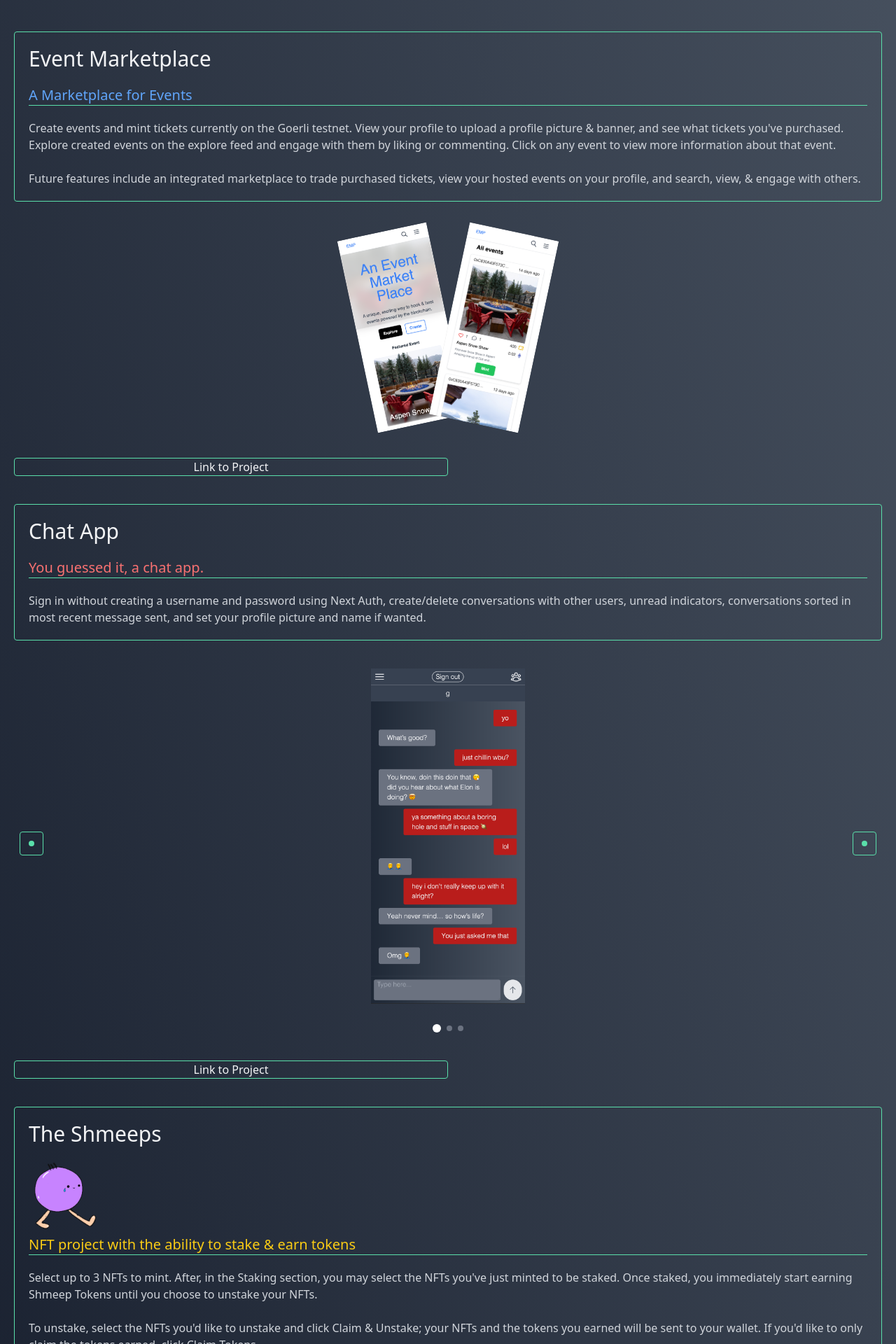
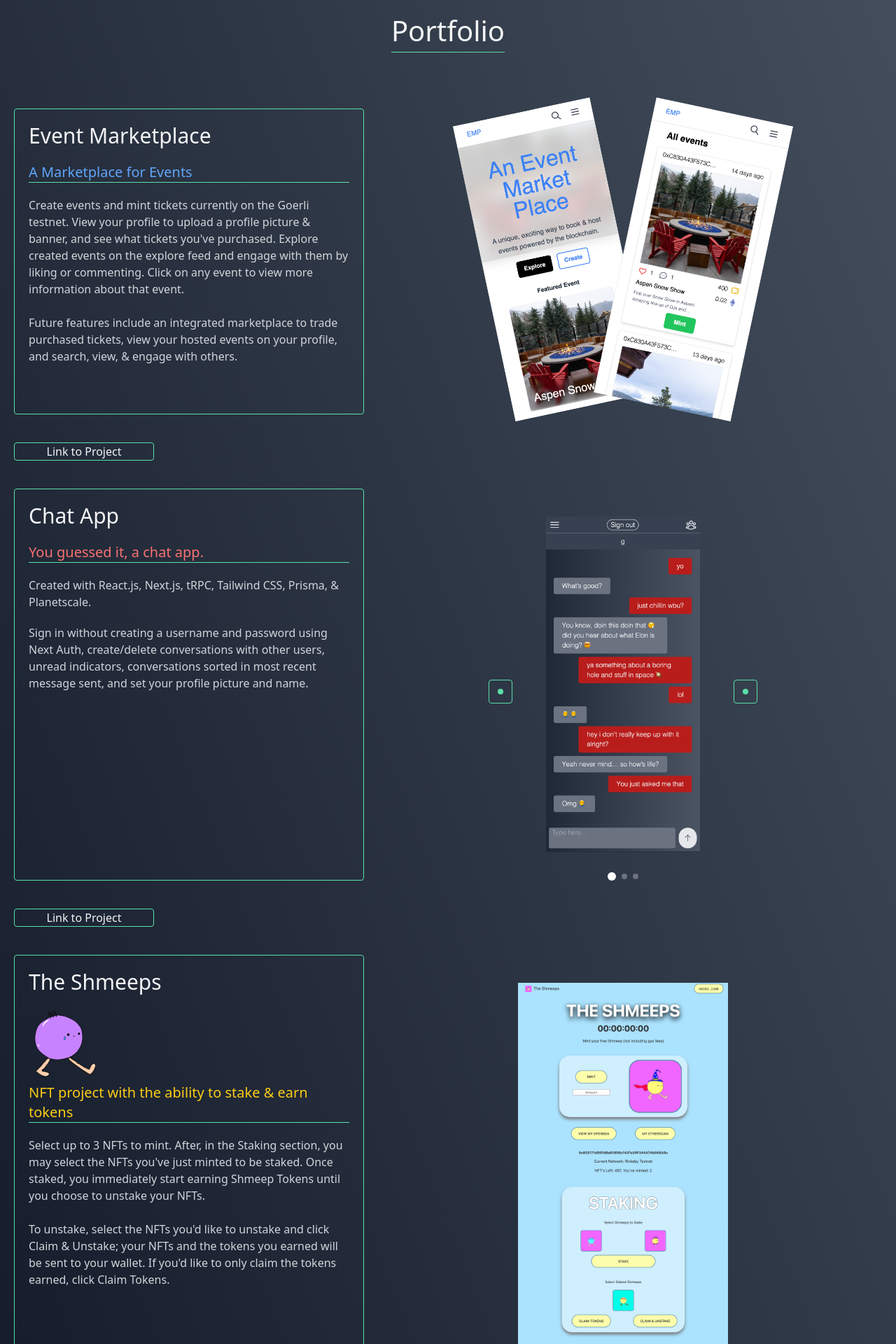
Before and after one commit to 0xJayden/portfolio, a Next.js app: page / in a window 1280 px wide. Shown: the part 840-2760 px from the top of the page at 70% size. Built offline with nearby package versions, Linux system fonts and the light colour scheme.

Commit message:
desktop view

```diff
--- a/components/Chat.tsx
+++ b/components/Chat.tsx
@@ -34,28 +34,33 @@ export default function EventMarketPlace() {
 
   return (
     <>
-      <div className="border border-[#5adfaa] rounded p-5 relative">
+      <div className="sm:flex">
+        <div className="border border-[#5adfaa] rounded p-5 relative sm:max-w-[500px]">
           <h1 className="text-3xl mb-5 ">Chat App</h1>
           <h1 className="text-xl mb-5 border-b text-red-400 border-[#5adfaa]">
             You guessed it, a chat app.
           </h1>
           <p className="text-gray-300">
+            Created with React.js, Next.js, tRPC, Tailwind CSS, Prisma, &
+            Planetscale.
+          </p>
+          <p className="text-gray-300 mt-5">
             {`Sign in without creating a username and password using Next Auth, create/delete conversations
            with other users, unread indicators, conversations sorted in most recent message sent, and set
-            your profile picture and name if wanted.`}
+            your profile picture and name.`}
           </p>
         </div>
-
+        <div className="sm:flex sm:flex-col sm:w-full">
           <div className="flex relative justify-center mt-10 h-[500px] w-full overflow-hidden">
-        <div className="flex justify-between w-full z-10">
+            <div className="flex justify-between w-full max-w-[400px] z-10">
               <div
                 onClick={() => {
                   if (clickedRight || clickedLeft) return;
                   prevPic();
                 }}
-            className="p-2 flex items-center justify-center transition-all duration-[600] ease-in-out"
+                className="p-2 flex items-center justify-center"
               >
-            <div className="border rounded border-[#5adfaa] cursor-pointer">
+                <div className="border rounded border-[#5adfaa] cursor-pointer transition-all duration-200 ease-out hover:bg-[#5adfaa] [&>*]:hover:bg-gray-700">
                   <div className="rounded-full h-2 w-2 m-3 bg-[#5adfaa]"></div>
                 </div>
               </div>
@@ -64,9 +69,9 @@ export default function EventMarketPlace() {
                   if (clickedRight || clickedLeft) return;
                   nextPic();
                 }}
-            className="p-2 flex items-center justify-center transition-all duration-[600] ease-in-out"
+                className="p-2 flex items-center justify-center"
               >
-            <div className="border rounded border-[#5adfaa] cursor-pointer">
+                <div className="border rounded border-[#5adfaa] cursor-pointer transition-all duration-200 ease-out hover:bg-[#5adfaa] [&>*]:hover:bg-gray-700">
                   <div className="rounded-full h-2 w-2 m-3 bg-[#5adfaa]"></div>
                 </div>
               </div>
@@ -122,10 +127,18 @@ export default function EventMarketPlace() {
               }`}
             ></div>
           </div>
+        </div>
 
         <button
           onClick={() => router.push("https://chat-app-hjmk.vercel.app")}
-        className="border rounded border-[#5adfaa] w-1/2 mt-10"
+          className="border sm:hidden rounded border-[#5adfaa] w-1/2 mt-10 max-w-[200px] transition-all duration-200 ease-out hover:bg-[#5adfaa] hover:text-gray-700"
+        >
+          Link to Project
+        </button>
+      </div>
+      <button
+        onClick={() => router.push("https://chat-app-hjmk.vercel.app")}
+        className="border hidden sm:inline rounded border-[#5adfaa] w-1/2 mt-10 max-w-[200px] transition-all duration-200 ease-out hover:bg-[#5adfaa] hover:text-gray-700"
       >
         Link to Project
       </button>
--- a/components/EventMarketPlace.tsx
+++ b/components/EventMarketPlace.tsx
@@ -7,7 +7,8 @@ export default function EventMarketPlace() {
   const router = useRouter();
   return (
     <>
-      <div className="border border-[#5adfaa] rounded p-5">
+      <div className="sm:flex">
+        <div className="border border-[#5adfaa] rounded p-5 sm:max-w-[500px]">
           <h1 className="text-3xl mb-5 ">Event Marketplace</h1>
           <h1 className="text-xl mb-5 border-b text-blue-400 border-[#5adfaa]">
             A Marketplace for Events
@@ -21,23 +22,29 @@ export default function EventMarketPlace() {
             <br />
             <br />
             Future features include an integrated marketplace to trade purchased
-          tickets, view your hosted events on your profile, and search, view, &
-          engage with others.
+            tickets, view your hosted events on your profile, and search, view,
+            & engage with others.
           </p>
         </div>
 
-      <div className="flex justify-center mt-10">
-        <div className="max-w-[130px] -rotate-12">
+        <div className="flex justify-center mt-10 sm:mt-0 sm:w-full">
+          <div className="max-w-[130px] sm:max-w-[200px] -rotate-12">
             <Image src={empMobile} />
           </div>
-        <div className="max-w-[130px] rotate-12">
+          <div className="max-w-[130px] sm:max-w-[200px] rotate-12">
             <Image src={explore} />
           </div>
         </div>
-
         <button
           onClick={() => router.push("https://event-marketplace.vercel.app/")}
-        className="border rounded border-[#5adfaa] w-1/2 mt-10"
+          className="sm:hidden border rounded border-[#5adfaa] w-1/2 mt-10 max-w-[200px] transition-all duration-200 ease-out hover:bg-[#5adfaa] hover:text-gray-700"
+        >
+          Link to Project
+        </button>
+      </div>
+      <button
+        onClick={() => router.push("https://event-marketplace.vercel.app/")}
+        className="hidden sm:inline border rounded border-[#5adfaa] w-1/2 mt-10 max-w-[200px] transition-all duration-200 ease-out hover:bg-[#5adfaa] hover:text-gray-700"
       >
         Link to Project
       </button>
--- a/components/Exchange.tsx
+++ b/components/Exchange.tsx
@@ -6,7 +6,8 @@ export default function EventMarketPlace() {
   const router = useRouter();
   return (
     <>
-      <div className="border border-[#5adfaa] rounded p-5 relative">
+      <div className="sm:flex">
+        <div className="border border-[#5adfaa] rounded p-5 relative sm:max-w-[500px]">
           <h1 className="text-3xl mb-5 ">Portfolio Token Exchange</h1>
           <h1 className="text-xl mb-5 border-b text-purple-400 border-[#5adfaa]">
             Crypto currency exchange
@@ -21,8 +22,8 @@ export default function EventMarketPlace() {
           </p>
         </div>
 
-      <div className="flex justify-center mt-10">
-        <div className="">
+        <div className="flex justify-center sm:w-full mt-10 sm:mt-0">
+          <div className="sm:max-w-[600px]">
             <Image src={exchange} />
           </div>
         </div>
@@ -31,7 +32,16 @@ export default function EventMarketPlace() {
           onClick={() =>
             router.push("https://portfolio-token-exchange.surge.sh/")
           }
-        className="border rounded border-[#5adfaa] w-1/2 mt-10"
+          className="border sm:hidden rounded border-[#5adfaa] w-1/2 mt-10 max-w-[200px] transition-all duration-200 ease-out hover:bg-[#5adfaa] hover:text-gray-700"
+        >
+          Link to Project
+        </button>
+      </div>
+      <button
+        onClick={() =>
+          router.push("https://portfolio-token-exchange.surge.sh/")
+        }
+        className="border sm:inline hidden rounded border-[#5adfaa] w-1/2 mt-10 max-w-[200px] transition-all duration-200 ease-out hover:bg-[#5adfaa] hover:text-gray-700"
       >
         Link to Project
       </button>
--- a/components/Intro.tsx
+++ b/components/Intro.tsx
@@ -5,7 +5,7 @@ export default function Intro() {
   return (
     <div className="mt-20 relative bg-transparent">
       <div className="max-w-[600px]">
-        <h1 className="text-[60px] mb-20 font-semibold leading-[85px]">
+        <h1 className="text-[60px] mb-20 font-semibold">
           Full-Stack <br /> <span className="text-[#5adfaa]">Web</span>{" "}
           Developer
         </h1>
@@ -23,7 +23,7 @@ export default function Intro() {
           </div>
         </div>
       </div>
-      <div className="max-w-[350px] absolute right-0 top-0 -z-10 opacity-60">
+      <div className="max-w-[450px] absolute right-0 top-0 -z-10 opacity-60">
         <Image src={jay} />
       </div>
     </div>
--- a/components/Navbar.tsx
+++ b/components/Navbar.tsx
@@ -1,13 +1,17 @@
 export default function Navbar() {
   return (
-    <div className="w-full flex justify-between font-normal">
+    <div className="w-full flex justify-between font-normal sm:px-10">
       <p>Jayden Davila</p>
       <ul className="flex justify-between w-[200px]">
         <li className="hover:text-[#5adfaa] cursor-pointer transition-all duration-300 ease-in-out">
-          Portfolio
+          <a href="#portfolio">Portfolio</a>
         </li>
-        <li>Contact</li>
-        <li>Bio</li>
+        <li className="hover:text-[#5adfaa] cursor-pointer transition-all duration-300 ease-in-out">
+          Contact
+        </li>
+        <li className="hover:text-[#5adfaa] cursor-pointer transition-all duration-300 ease-in-out">
+          Bio
+        </li>
       </ul>
     </div>
   );
--- a/components/Portfolio.tsx
+++ b/components/Portfolio.tsx
@@ -21,7 +21,10 @@ export default function Portfolio() {
   }, []);
 
   return (
-    <div className="flex flex-col mt-[100px] space-y-10">
+    <div
+      id="portfolio"
+      className="flex flex-col mt-[100px] sm:mt-[200px] space-y-10"
+    >
       <div className="flex justify-center mb-10 opacity-0 translate-y-20 transition-all duration-1000 blur-sm show-on-scroll">
         <h1 className="border-b border-[#5adfaa] text-[40px] font-light">
           Portfolio
--- a/components/TheShmeeps.tsx
+++ b/components/TheShmeeps.tsx
@@ -7,7 +7,8 @@ export default function EventMarketPlace() {
   const router = useRouter();
   return (
     <>
-      <div className="border border-[#5adfaa] rounded p-5 relative">
+      <div className="sm:flex">
+        <div className="border border-[#5adfaa] rounded p-5 relative sm:max-w-[500px]">
           <h1 className="text-3xl mb-5 ">The Shmeeps</h1>
           <div className="">
             <Image height="100px" width="100px" src={shmeep} />
@@ -29,7 +30,7 @@ export default function EventMarketPlace() {
           </p>
         </div>
 
-      <div className="flex justify-center mt-10">
+        <div className="flex justify-center sm:w-full mt-10">
           <div className="max-w-[300px]">
             <Image src={shmeeps} />
           </div>
@@ -37,7 +38,14 @@ export default function EventMarketPlace() {
 
         <button
           onClick={() => router.push("https://theshmeeps.surge.sh/")}
-        className="border rounded border-[#5adfaa] w-1/2 mt-10"
+          className="border sm:hidden rounded border-[#5adfaa] w-1/2 mt-10 max-w-[200px] transition-all duration-200 ease-out hover:bg-[#5adfaa] hover:text-gray-700"
+        >
+          Link to Project
+        </button>
+      </div>
+      <button
+        onClick={() => router.push("https://theshmeeps.surge.sh/")}
+        className="border hidden sm:inline rounded border-[#5adfaa] w-1/2 mt-10 max-w-[200px] transition-all duration-200 ease-out hover:bg-[#5adfaa] hover:text-gray-700"
       >
         Link to Project
       </button>
```
Lines whose indentation alone changed are shown as unchanged.
